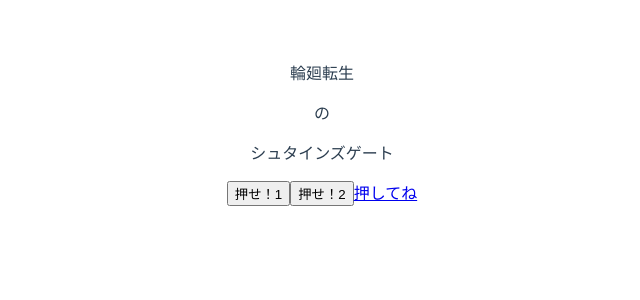
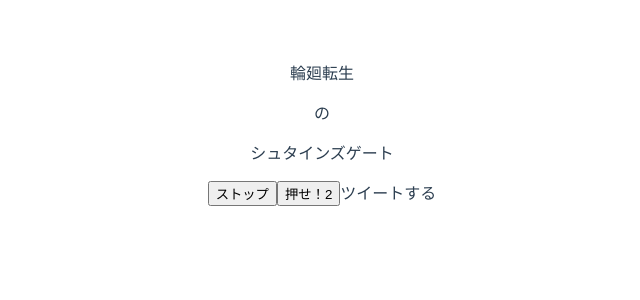
Before and after one commit to yuki-snow1823/steins_gate_titlemaker, a Vue app: page / in a window 1280 px wide. Both pictures are taken after a click on the button "押せ！1". Shown: the top 300 px of the page, without its empty margins (318-958 px from the left). Built offline with nearby package versions, Linux system fonts and the light colour scheme.

Commit message:
add: ストップ、ボタン切り替え機能

```diff
--- a/src/components/Index.vue
+++ b/src/components/Index.vue
@@ -2,10 +2,14 @@
   <div>
     <p>{{ frontTitle }}</p>の
     <p>{{ backTitle }}</p>
-    <button @click="changeFrontTitle()">押せ！1</button>
+
+    <button v-if="hoge" @click="changeFrontTitle()">押せ！1</button>
+    <button v-else @click="stop()">ストップ</button>
+
     <button @click="changeBackTitle()">押せ！2</button>
-    <a href="https://twitter.com/intent/tweet?text=ツイート本文
-">押してね</a>
+
+    <!-- v-ifで見えなくする -->
+    <a @click="makeTweet">ツイートする</a>
   </div>
 </template>
 
@@ -16,7 +20,12 @@
       frontTitle: "境界面上",
       backTitle: "シュタインズゲート",
       frontWords: ["永劫回帰", "支離滅裂", "輪廻転生", "晴耕雨読"],
-      backWords: ["エムブレム", "ドリーム", "ブリザード", "ニライカナイ"]
+      backWords: ["エムブレム", "ドリーム", "ブリザード", "ニライカナイ"],
+      hoge: true,
+      aaa: "",
+
+      createdUrl: "",
+      tweetDefault: "https://twitter.com/intent/tweet?text="
     };
   },
   name: "Index",
@@ -35,15 +44,22 @@
       ];
     },
     changeFrontTitle: function() {
-      setInterval(() => {
+      this.aaa = setInterval(() => {
         this.randomFrontTitle();
       }, 100);
+      this.hoge = !this.hoge;
     },
     changeBackTitle: function() {
       setInterval(() => {
         this.randomBackTitle();
       }, 100);
     },
+    makeTweet: function() {},
+    stop: function() {
+      console.log("test");
+      clearInterval(this.aaa);
+      this.hoge = !this.hoge;
+    }
   }
 };
 </script>
```
